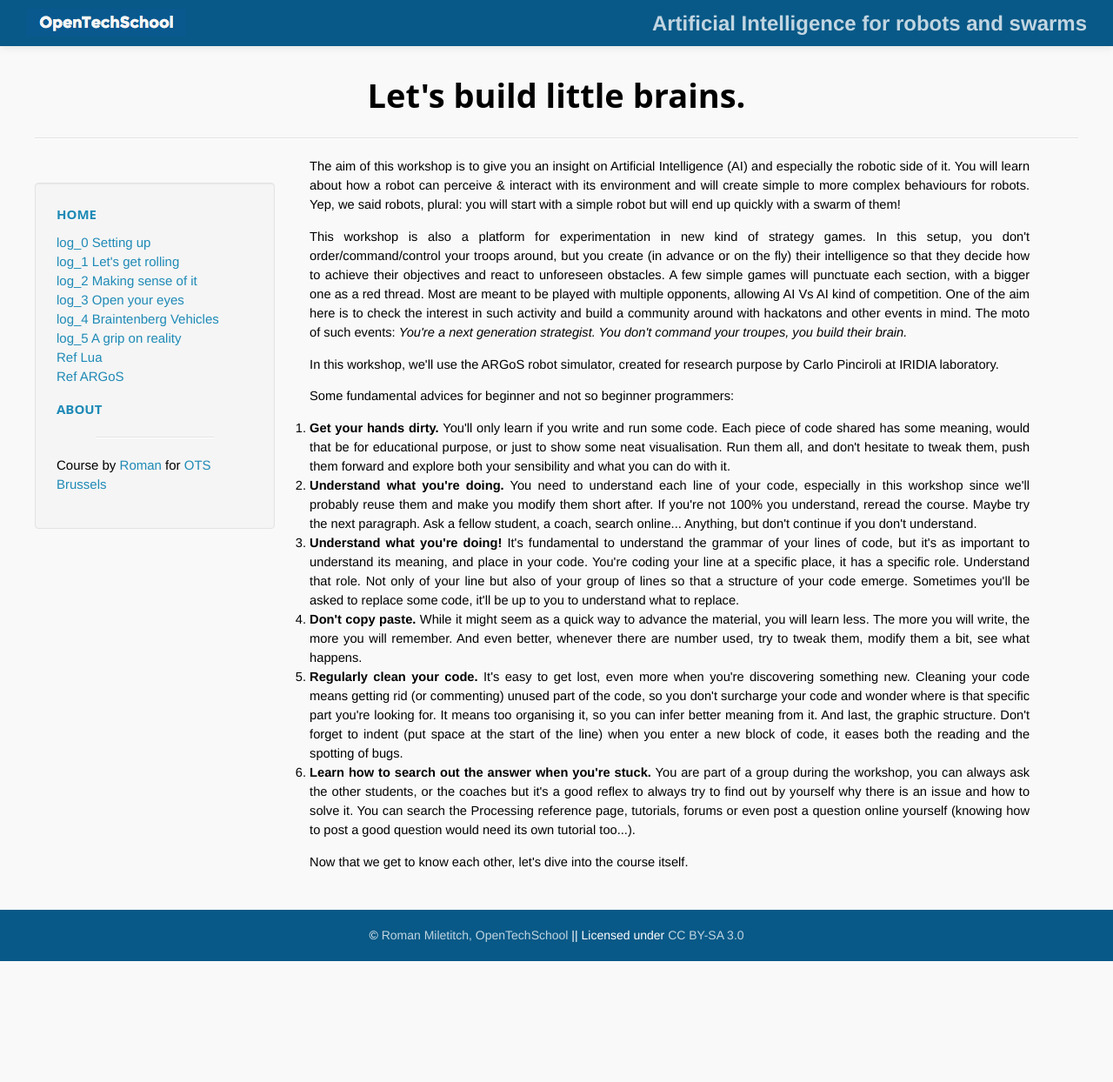
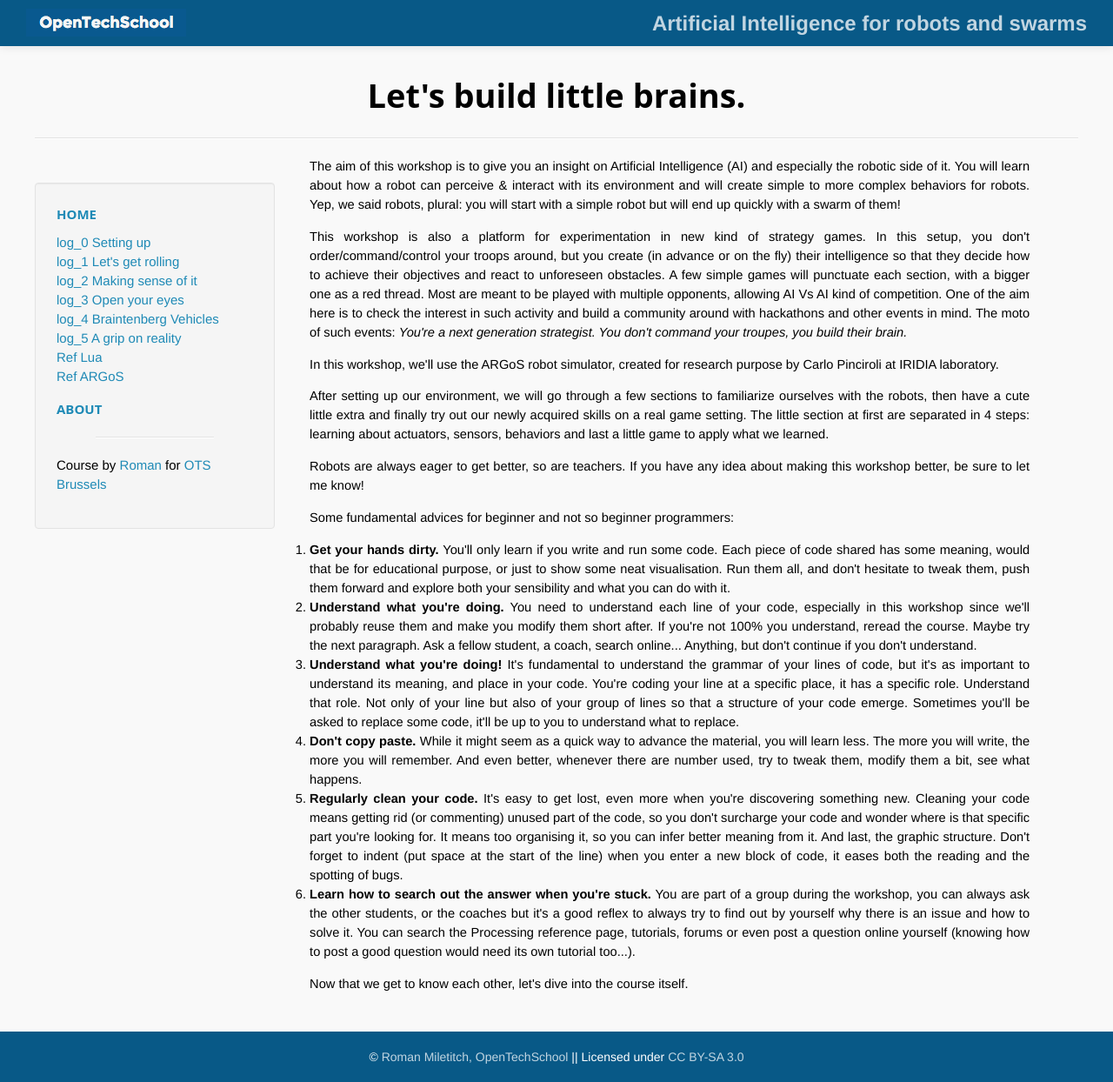
Before and after one commit to OpenTechSchool-Brussels/AI-for-robots-and-swarms, a Jekyll site: the page built from index.html, in a window 1280 px wide. Shown: the whole page at 87% size. Built offline with Jekyll 4.4.1, drawn with Linux system fonts in a browser that asks for light colours; Markdown is read by kramdown in place of the engine named in the settings; before the commit the page ends 1105 px from its top, so only the background shows below that.

Commit message:
Update index.html

```diff
--- a/index.html
+++ b/index.html
@@ -3,11 +3,15 @@ layout: default
 title:  "Let's build little brains."
 ---
 
-<p>The aim of this workshop is to give you an insight on Artificial Intelligence (AI) and especially the robotic side of it. You will learn about how a robot can perceive & interact with its environment and will create simple to more complex behaviours for robots. Yep, we said robots, plural: you will start with a simple robot but will end up quickly with a swarm of them!</p>
+<p>The aim of this workshop is to give you an insight on Artificial Intelligence (AI) and especially the robotic side of it. You will learn about how a robot can perceive & interact with its environment and will create simple to more complex behaviors for robots. Yep, we said robots, plural: you will start with a simple robot but will end up quickly with a swarm of them!</p>
 
-<p>This workshop is also a platform for experimentation in new kind of strategy games. In this setup, you don't order/command/control your troops around, but you create (in advance or on the fly) their intelligence so that they decide how to achieve their objectives and react to unforeseen obstacles. A few simple games will punctuate each section, with a bigger one as a red thread. Most are meant to be played with multiple opponents, allowing AI Vs AI kind of competition. One of the aim here is to check the interest in such activity and build a community around with hackatons and other events in mind. The moto of such events: <i>You're a next generation strategist. You don't command your troupes, you build their brain.</i></p>
+<p>This workshop is also a platform for experimentation in new kind of strategy games. In this setup, you don't order/command/control your troops around, but you create (in advance or on the fly) their intelligence so that they decide how to achieve their objectives and react to unforeseen obstacles. A few simple games will punctuate each section, with a bigger one as a red thread. Most are meant to be played with multiple opponents, allowing AI Vs AI kind of competition. One of the aim here is to check the interest in such activity and build a community around with hackathons and other events in mind. The moto of such events: <i>You're a next generation strategist. You don't command your troupes, you build their brain.</i></p>
 
 <p>In this workshop, we'll use the ARGoS robot simulator, created for research purpose by Carlo Pinciroli at IRIDIA laboratory.</p>
+
+<p>After setting up our environment, we will go through a few sections to familiarize ourselves with the robots, then have a cute little extra and finally try out our newly acquired skills on a real game setting. The little section at first are separated in 4 steps: learning about actuators, sensors, behaviors and last a little game to apply what we learned.</p>
+
+<p>Robots are always eager to get better, so are teachers. If you have any idea about making this workshop better, be sure to let me know!</p>
 
 <p>Some fundamental advices for beginner and not so beginner programmers:
 <ol>
```
